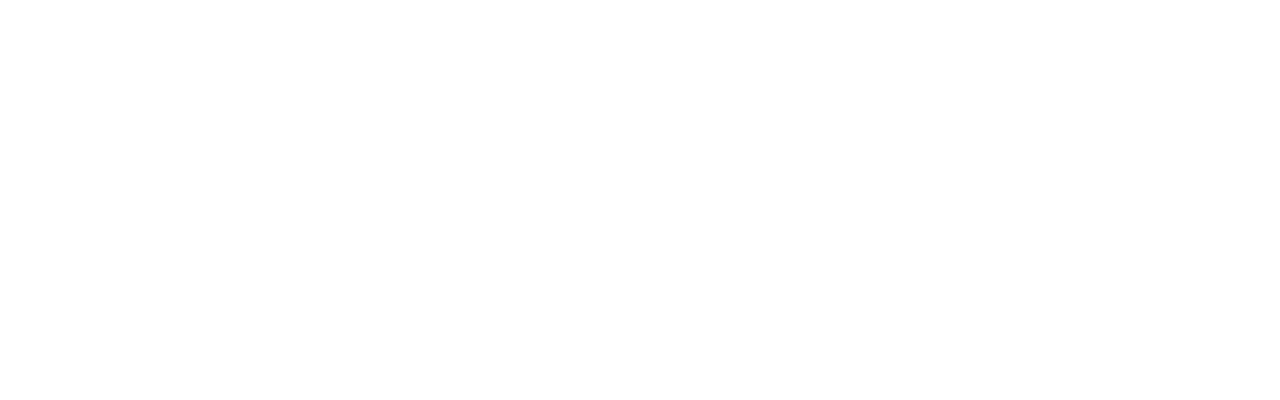
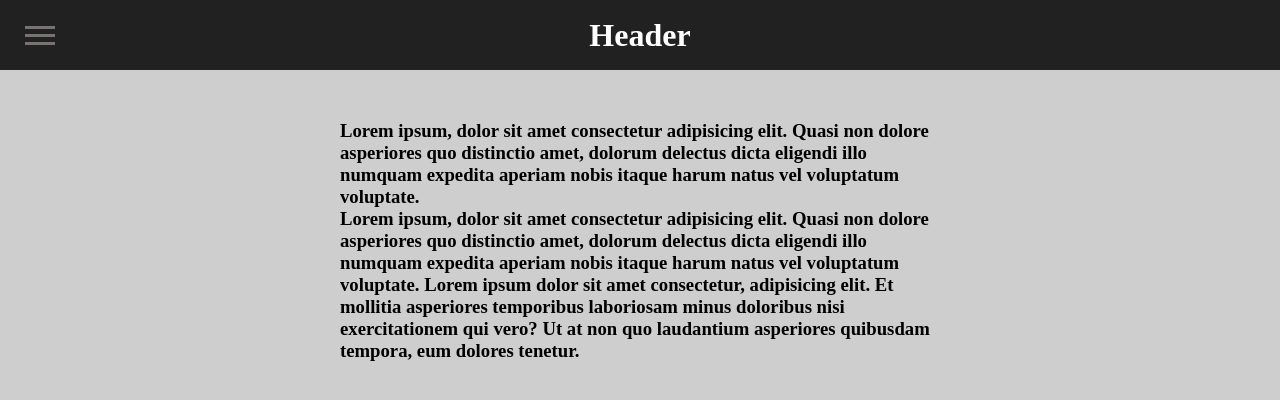
Before and after one commit to gabrielWolfbrandt/WebbUtveckling, a plain HTML site: page Sista projekt/about.html in a window 1280 px wide. Drawn offline with Linux system fonts and the light colour scheme.

Commit message:
commit may 28

```diff
--- a/Sista projekt/about.html
+++ b/Sista projekt/about.html
@@ -0,0 +1,57 @@
+<!DOCTYPE html>
+<html lang="en">
+  <head>
+    <meta charset="UTF-8" />
+    <meta http-equiv="X-UA-Compatible" content="IE=edge" />
+    <meta name="viewport" content="width=device-width, initial-scale=1.0" />
+    <title>sista projekt</title>
+    <link rel="stylesheet" href="start.css" />
+    <script defer src="start.js" charset="UTF-8"></script>
+  </head>
+  <body>
+    <header taindex="0">
+      <h1>
+        <p>Header</p>
+      </h1>
+    </header>
+
+    <div id="nav-container">
+      <div class="bg"></div>
+      <div class="button" tabindex="0">
+        <span class="icon-bar"></span>
+        <span class="icon-bar"></span>
+        <span class="icon-bar"></span>
+      </div>
+      <div id="nav-content" tabindex="0">
+        <ul>
+          <li><a href="start.html">Home</a></li>
+          <li><a href="about.html">About</a></li>
+          <li><a href="contact.html">Contact</a></li>
+          <li class="small"></li>
+        </ul>
+      </div>
+    </div>
+    <main>
+      <div class="content">
+        <h3>
+          <p>
+            Lorem ipsum, dolor sit amet consectetur adipisicing elit. Quasi non
+            dolore asperiores quo distinctio amet, dolorum delectus dicta
+            eligendi illo numquam expedita aperiam nobis itaque harum natus vel
+            voluptatum voluptate.
+          </p>
+          <p>
+            Lorem ipsum, dolor sit amet consectetur adipisicing elit. Quasi non
+            dolore asperiores quo distinctio amet, dolorum delectus dicta
+            eligendi illo numquam expedita aperiam nobis itaque harum natus vel
+            voluptatum voluptate. Lorem ipsum dolor sit amet consectetur,
+            adipisicing elit. Et mollitia asperiores temporibus laboriosam minus
+            doloribus nisi exercitationem qui vero? Ut at non quo laudantium
+            asperiores quibusdam tempora, eum dolores tenetur.
+          </p>
+        </h3>
+      </div>
+    </main>
+    <footer></footer>
+  </body>
+</html>
```
Also changed, not shown: Sista projekt/contact.html (+57 -0 lines), Sista projekt/start.html (+3 -3 lines).
